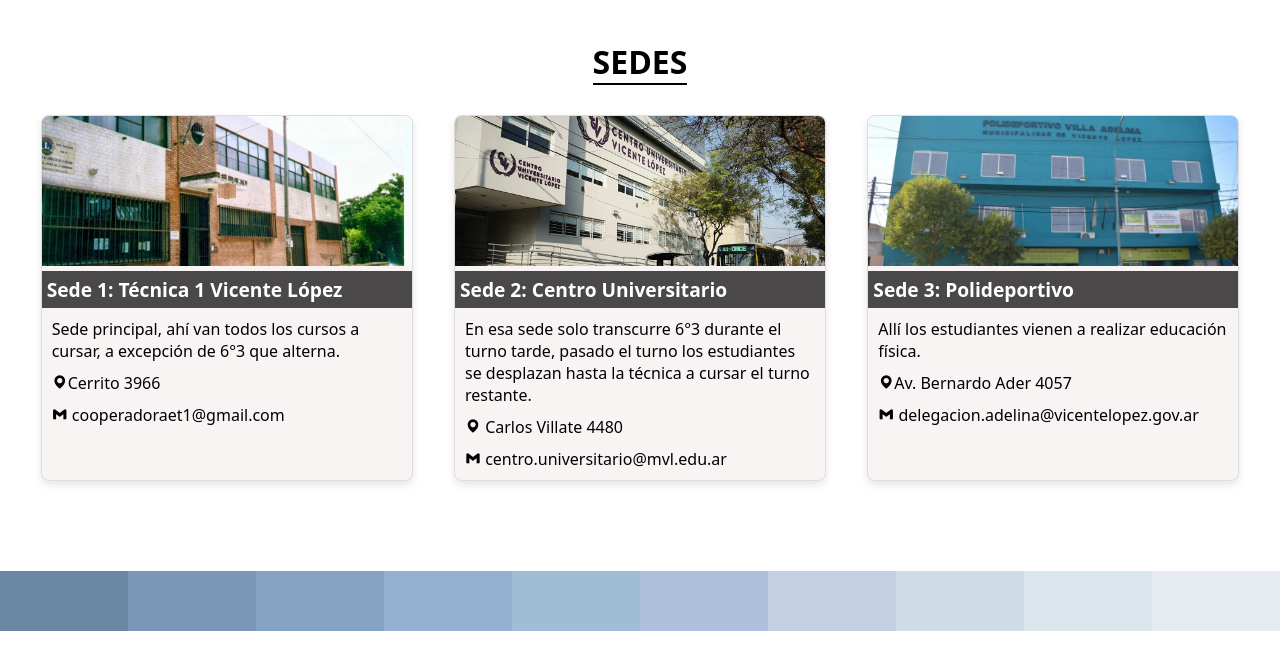
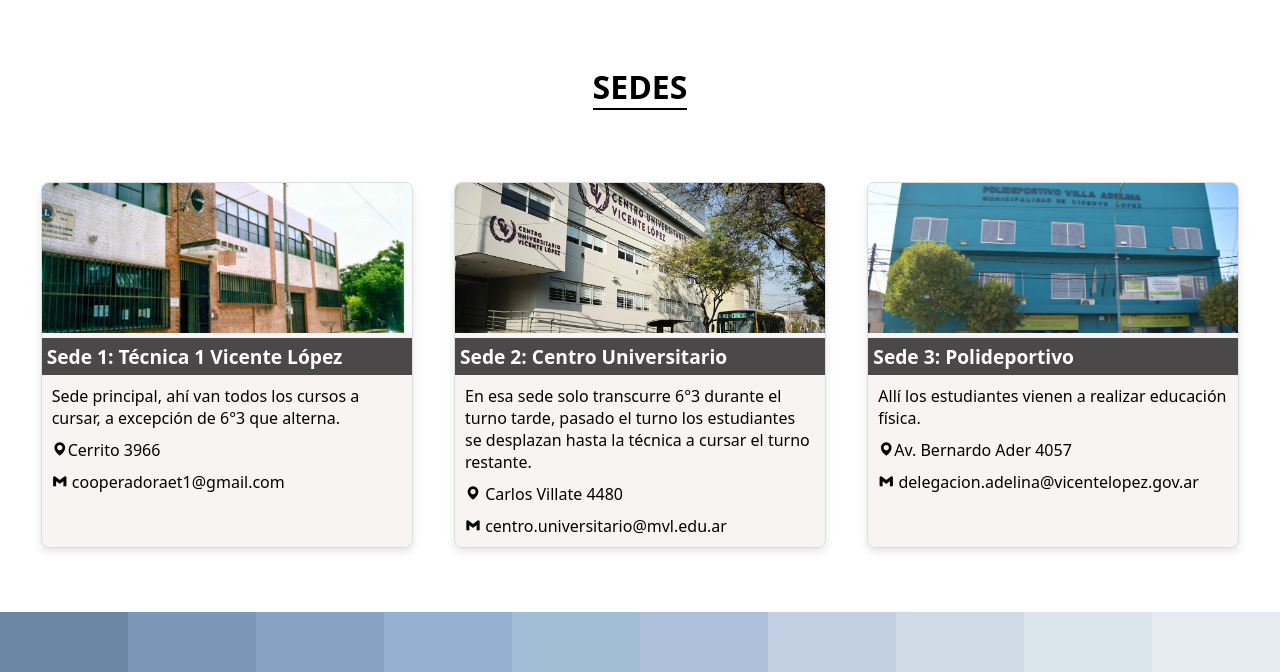
Before and after one commit to Exaedro/web_institucional, a PHP site: page /sedes.php in a window 1280 px wide. Shown: the part 128-800 px from the top of the page. Run offline with PHP 8.4, Linux system fonts and the light colour scheme; some libraries are stand-ins or nearby versions.

Commit message:
cambios sedes
cambios de mejora para sedes.css

```diff
--- a/css/sedes.css
+++ b/css/sedes.css
@@ -32,6 +32,8 @@ nav ul li a {
 }
 #titulo{
     color: black;
+    margin-top: 2%;
+    margin-bottom: 5%;
 }
 
 a{
```
